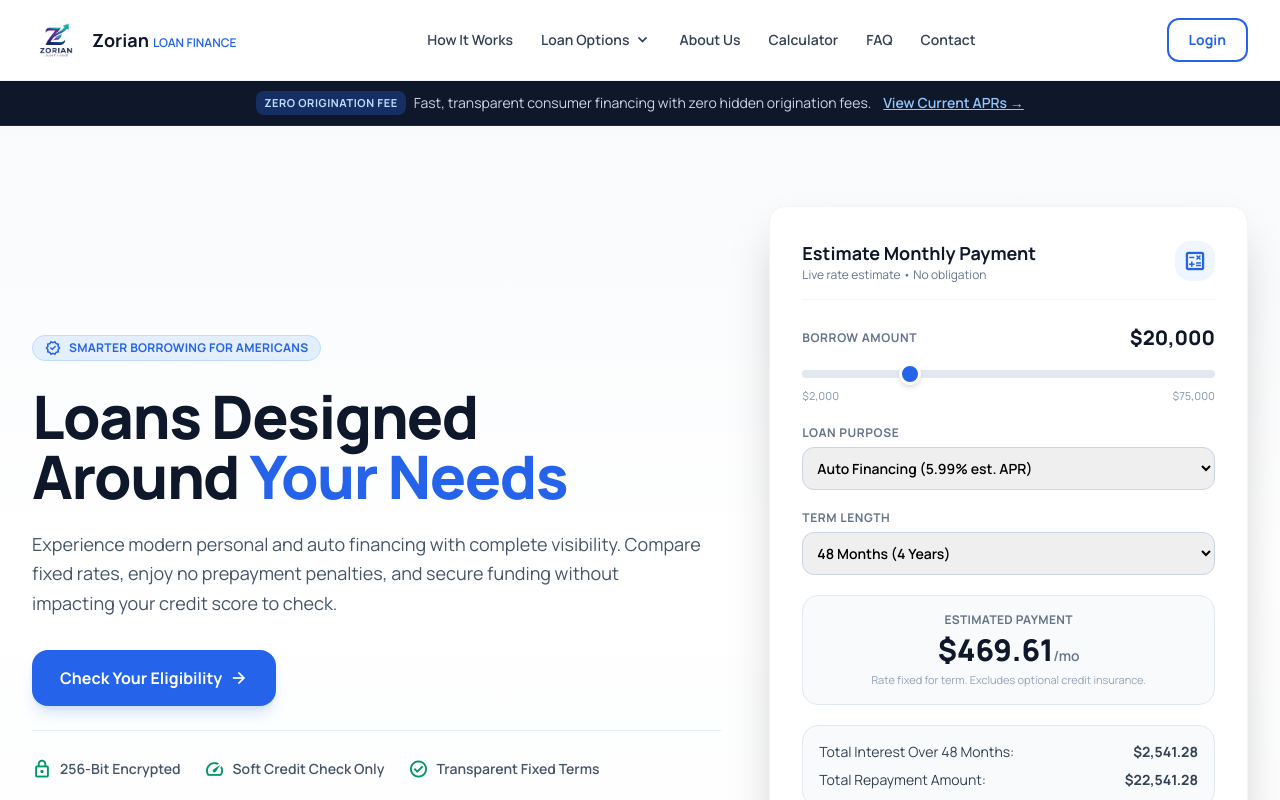
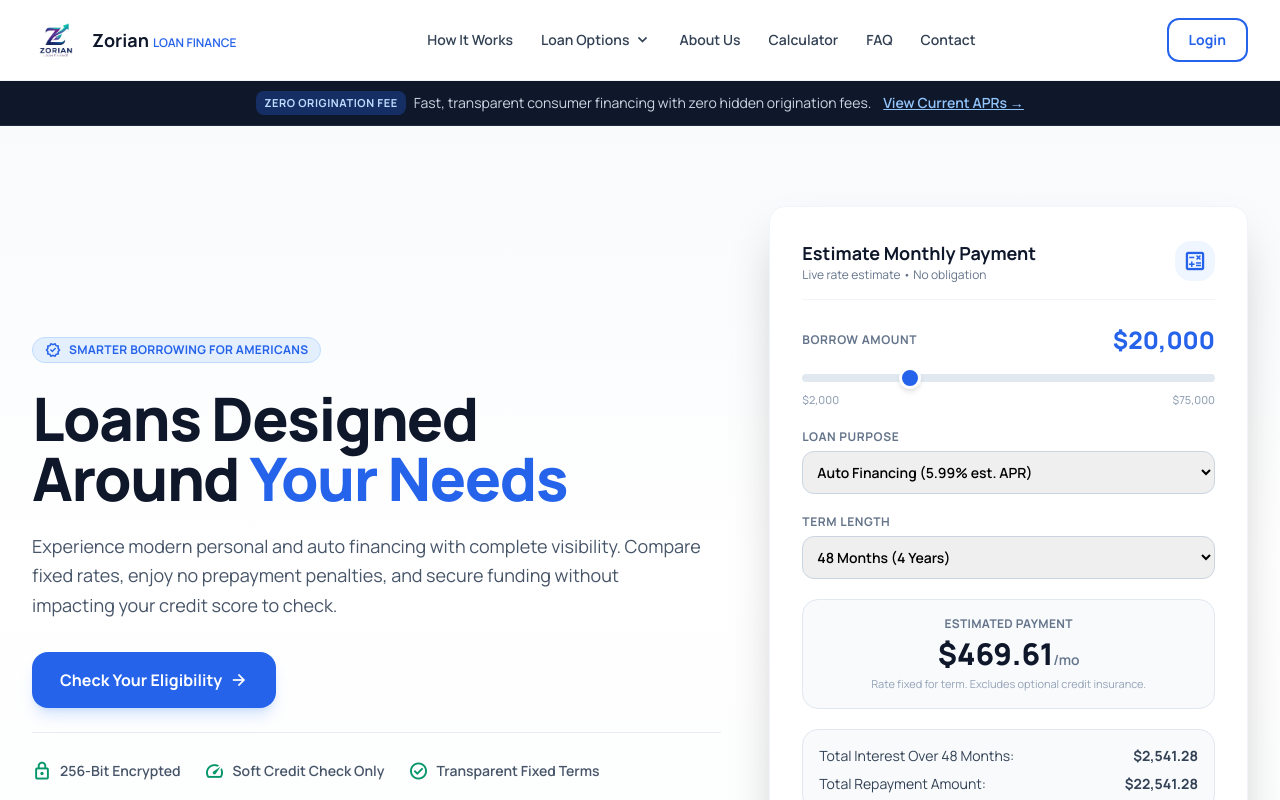
Before and after one commit to HARVINDER-FSD/Z-o-r-i-a-n-finance, a React (Vite) app: page / in a window 1280 px wide. Shown: the top 800 px of the page. Built offline with nearby package versions, Linux system fonts and the light colour scheme.

Commit message:
Add loan amount display to calculator and contact form

```diff
--- a/src/components/LoanCalculator.jsx
+++ b/src/components/LoanCalculator.jsx
@@ -55,7 +55,7 @@ export default function LoanCalculator() {
             <label className="text-xs font-bold uppercase tracking-wider text-slate-500">
               Borrow Amount
             </label>
-            <span className="text-xl font-extrabold text-slate-900">
+            <span className="text-2xl font-extrabold text-blue-600">
               ${loanAmount.toLocaleString()}
             </span>
           </div>
--- a/src/pages/ContactPage.jsx
+++ b/src/pages/ContactPage.jsx
@@ -151,7 +151,11 @@ export default function ContactPage() {
                 {loanDetails && (
                   <div className="p-6 rounded-xl bg-blue-50 border border-blue-200">
                     <h3 className="font-bold text-slate-900 mb-4">Your Loan Inquiry</h3>
-                    <div className="grid grid-cols-2 md:grid-cols-3 gap-4">
+                    <div className="grid grid-cols-2 md:grid-cols-4 gap-4">
+                      <div>
+                        <p className="text-xs text-slate-500 font-semibold mb-1">Loan Amount</p>
+                        <p className="font-bold text-slate-900">${loanDetails.loanAmount?.toLocaleString()}</p>
+                      </div>
                       <div>
                         <p className="text-xs text-slate-500 font-semibold mb-1">Loan Purpose</p>
                         <p className="font-bold text-slate-900 capitalize">
```
